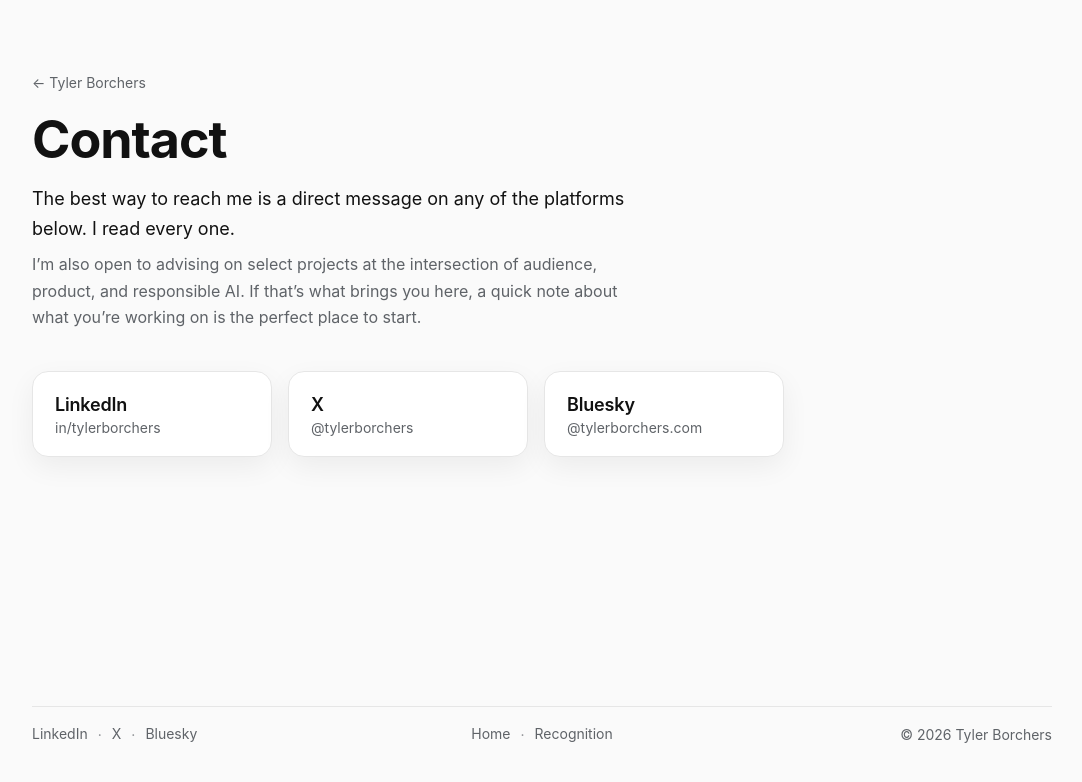
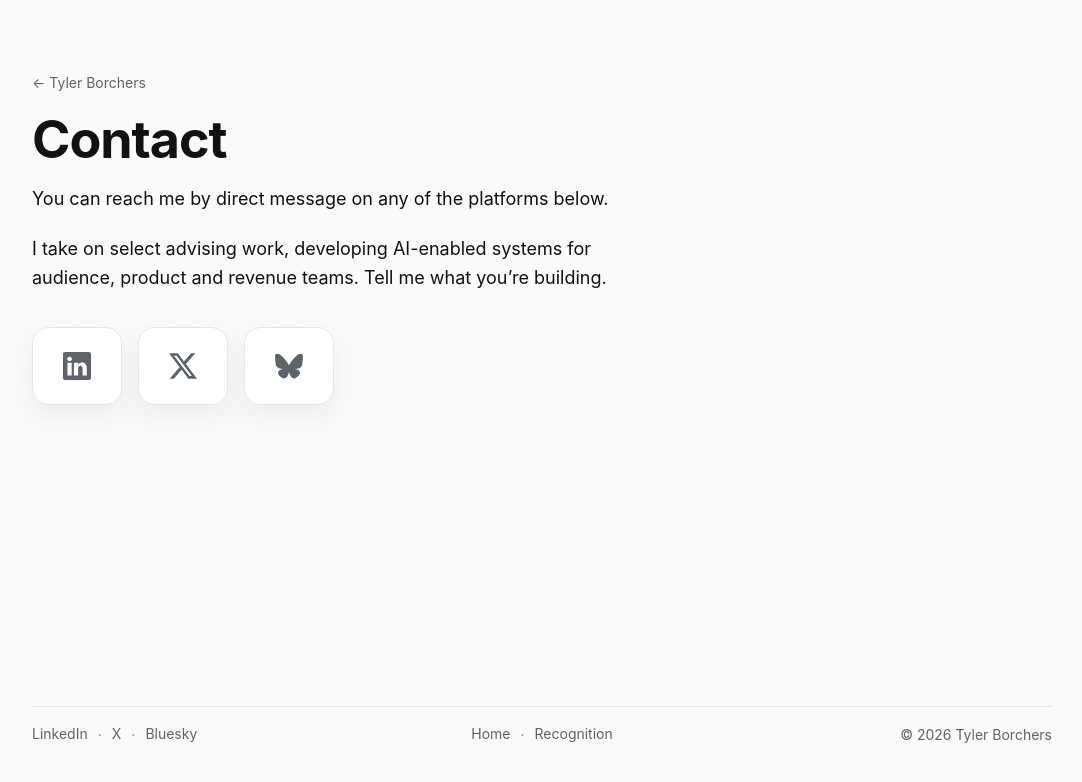
Before and after one commit to tylerborchers/tylerborchers.github.io, a plain HTML site: page contact/index.html in a window 1280 px wide. Shown: the whole page, without its empty margins (98-1180 px from the left). Drawn offline with Linux system fonts and the light colour scheme.

Commit message:
Add files via upload

```diff
--- a/contact/index.html
+++ b/contact/index.html
@@ -9,14 +9,12 @@
 <meta name="author" content="Tyler Borchers" />
 <link rel="canonical" href="https://tylerborchers.com/contact/" />
 
-<!-- Open Graph -->
 <meta property="og:title" content="Contact — Tyler Borchers" />
 <meta property="og:description" content="Reach out on LinkedIn, X, or Bluesky." />
 <meta property="og:type" content="website" />
 <meta property="og:url" content="https://tylerborchers.com/contact/" />
 <meta property="og:image" content="https://i.imgur.com/xTV4C51.jpeg" />
 
-<!-- Twitter Card -->
 <meta name="twitter:card" content="summary_large_image" />
 <meta name="twitter:title" content="Contact — Tyler Borchers" />
 <meta name="twitter:description" content="Reach out on LinkedIn, X, or Bluesky." />
@@ -29,8 +27,6 @@
     --text:#111;
     --muted:#5f6368;
     --rule:#e6e6e6;
-
-    --hoverLift: translateY(-1px);
     --hoverShadow: 0 14px 34px rgba(0,0,0,.08);
   }
 
@@ -77,56 +73,45 @@
     font-size:18px;
     line-height:1.65;
     max-width:620px;
-    margin:0 0 8px;
+    margin:0 0 20px;
+    color:var(--text);
   }
 
-  .subnote{
-    font-size:16px;
-    line-height:1.65;
-    color:var(--muted);
-    max-width:620px;
-    margin:0 0 40px;
-  }
-
-  /* Channel cards */
   .channels{
-    display:grid;
-    grid-template-columns: repeat(3, minmax(0, 240px));
+    display:flex;
+    flex-wrap:wrap;
     gap:16px;
-    margin-bottom:8px;
+    margin:34px 0 8px;
   }
 
   .channel{
-    display:block;
+    display:inline-flex;
+    align-items:center;
+    justify-content:center;
     background:var(--card);
     border:1px solid var(--rule);
     border-radius:16px;
-    padding:22px 22px 20px;
+    padding:24px 30px;
     text-decoration:none;
-    color:var(--text);
     box-shadow:0 10px 28px rgba(0,0,0,.06);
     transition: transform .18s ease, box-shadow .18s ease, border-color .18s ease;
     will-change: transform;
   }
   .channel:hover{
-    transform: var(--hoverLift);
+    transform: translateY(-1px);
     box-shadow: var(--hoverShadow);
     border-color: rgba(17,17,17,.14);
   }
 
-  .channelName{
-    font-size:18px;
-    font-weight:600;
-    letter-spacing:-0.01em;
-    margin-bottom:4px;
+  .channel svg{
+    width:28px;
+    height:28px;
+    display:block;
+    fill: var(--muted);
+    transition: fill .15s ease;
   }
+  .channel:hover svg{ fill: var(--text); }
 
-  .channelHandle{
-    font-size:14px;
-    color:var(--muted);
-  }
-
-  /* Footer (same as other pages) */
   footer{
     padding-top:18px;
     border-top:1px solid var(--rule);
@@ -170,7 +155,6 @@
     .wrap{ padding:56px 28px 0; }
     .wrap--footer{ padding:14px 28px 48px; }
     h1{ font-size:44px; }
-    .channels{ grid-template-columns: 1fr; }
     footer{ grid-template-columns: 1fr; justify-items:start; gap:10px; }
     .navCenter{ justify-self:start; }
     .copyright{ justify-self:start; }
@@ -187,21 +171,20 @@
   <main class="wrap">
     <a class="backLink" href="/">&larr; Tyler Borchers</a>
     <h1>Contact</h1>
-    <p class="lede">The best way to reach me is a direct message on any of the platforms below. I read every one.</p>
-    <p class="subnote">I&rsquo;m also open to advising on select projects at the intersection of audience, product, and responsible AI. If that&rsquo;s what brings you here, a quick note about what you&rsquo;re working on is the perfect place to start.</p>
+    <p class="lede">You can reach me by direct message on any of the platforms below.</p>
+    <p class="lede">I take on select advising work, developing AI-enabled systems for audience, product and revenue teams. Tell me what you&rsquo;re building.</p>
 
     <div class="channels">
-      <a class="channel" href="https://www.linkedin.com/in/tylerborchers/" target="_blank" rel="noopener">
-        <div class="channelName">LinkedIn</div>
-        <div class="channelHandle">in/tylerborchers</div>
+      <a class="channel" href="https://www.linkedin.com/in/tylerborchers/" target="_blank" rel="noopener" aria-label="Message Tyler on LinkedIn">
+        <svg xmlns="http://www.w3.org/2000/svg" viewBox="0 0 16 16" aria-hidden="true"><path d="M0 1.146C0 .513.526 0 1.175 0h13.65C15.474 0 16 .513 16 1.146v13.708c0 .633-.526 1.146-1.175 1.146H1.175C.526 16 0 15.487 0 14.854zm4.943 12.248V6.169H2.542v7.225zm-1.2-8.212c.837 0 1.358-.554 1.358-1.248-.015-.709-.52-1.248-1.342-1.248S2.4 3.226 2.4 3.934c0 .694.521 1.248 1.327 1.248zm4.908 8.212V9.359c0-.216.016-.432.08-.586.173-.431.568-.878 1.232-.878.869 0 1.216.662 1.216 1.634v3.865h2.401V9.25c0-2.22-1.184-3.252-2.764-3.252-1.274 0-1.845.7-2.165 1.193v.025h-.016l.016-.025V6.169h-2.4c.03.678 0 7.225 0 7.225z"/></svg>
       </a>
-      <a class="channel" href="https://x.com/tylerborchers" target="_blank" rel="noopener">
-        <div class="channelName">X</div>
-        <div class="channelHandle">@tylerborchers</div>
+
+      <a class="channel" href="https://x.com/tylerborchers" target="_blank" rel="noopener" aria-label="Message Tyler on X">
+        <svg xmlns="http://www.w3.org/2000/svg" viewBox="0 0 16 16" aria-hidden="true"><path d="M12.6.75h2.454l-5.36 6.142L16 15.25h-4.937l-3.867-5.07-4.425 5.07H.316l5.733-6.57L0 .75h5.063l3.495 4.633L12.601.75Zm-.86 13.028h1.36L4.323 2.145H2.865z"/></svg>
       </a>
-      <a class="channel" href="https://bsky.app/profile/tylerborchers.com" target="_blank" rel="noopener">
-        <div class="channelName">Bluesky</div>
-        <div class="channelHandle">@tylerborchers.com</div>
+
+      <a class="channel" href="https://bsky.app/profile/tylerborchers.com" target="_blank" rel="noopener" aria-label="Message Tyler on Bluesky">
+        <svg xmlns="http://www.w3.org/2000/svg" viewBox="0 0 16 16" aria-hidden="true"><path d="M3.468 1.948C5.303 3.325 7.276 6.118 8 7.616c.725-1.498 2.698-4.29 4.532-5.668C13.855.955 16 .186 16 2.632c0 .489-.28 4.105-.444 4.692-.572 2.04-2.653 2.561-4.504 2.246 3.236.551 4.06 2.375 2.281 4.2-3.376 3.464-4.852-.87-5.23-1.98-.07-.204-.103-.3-.103-.218 0-.081-.033.014-.102.218-.379 1.11-1.855 5.444-5.231 1.98-1.778-1.825-.955-3.65 2.28-4.2-1.85.315-3.932-.205-4.503-2.246C.28 6.737 0 3.12 0 2.632 0 .186 2.145.955 3.468 1.948"/></svg>
       </a>
     </div>
   </main>
```
